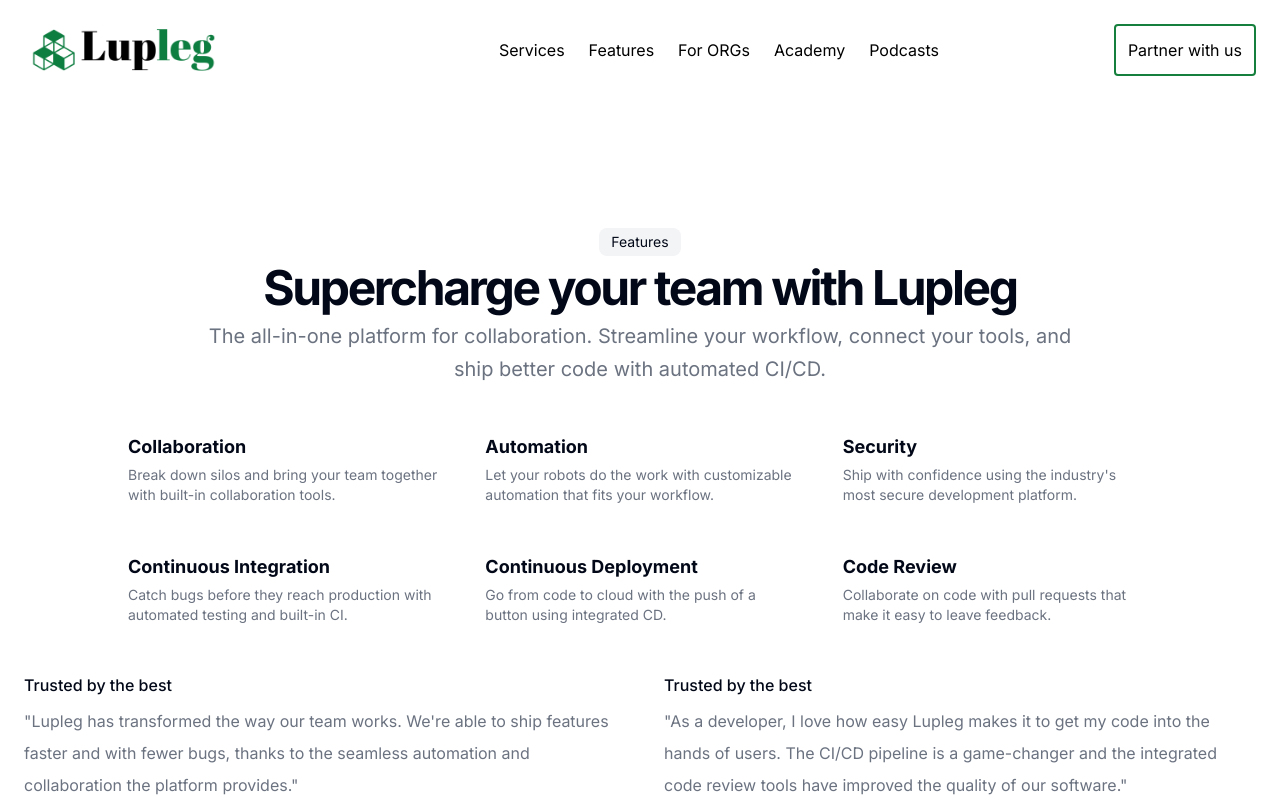
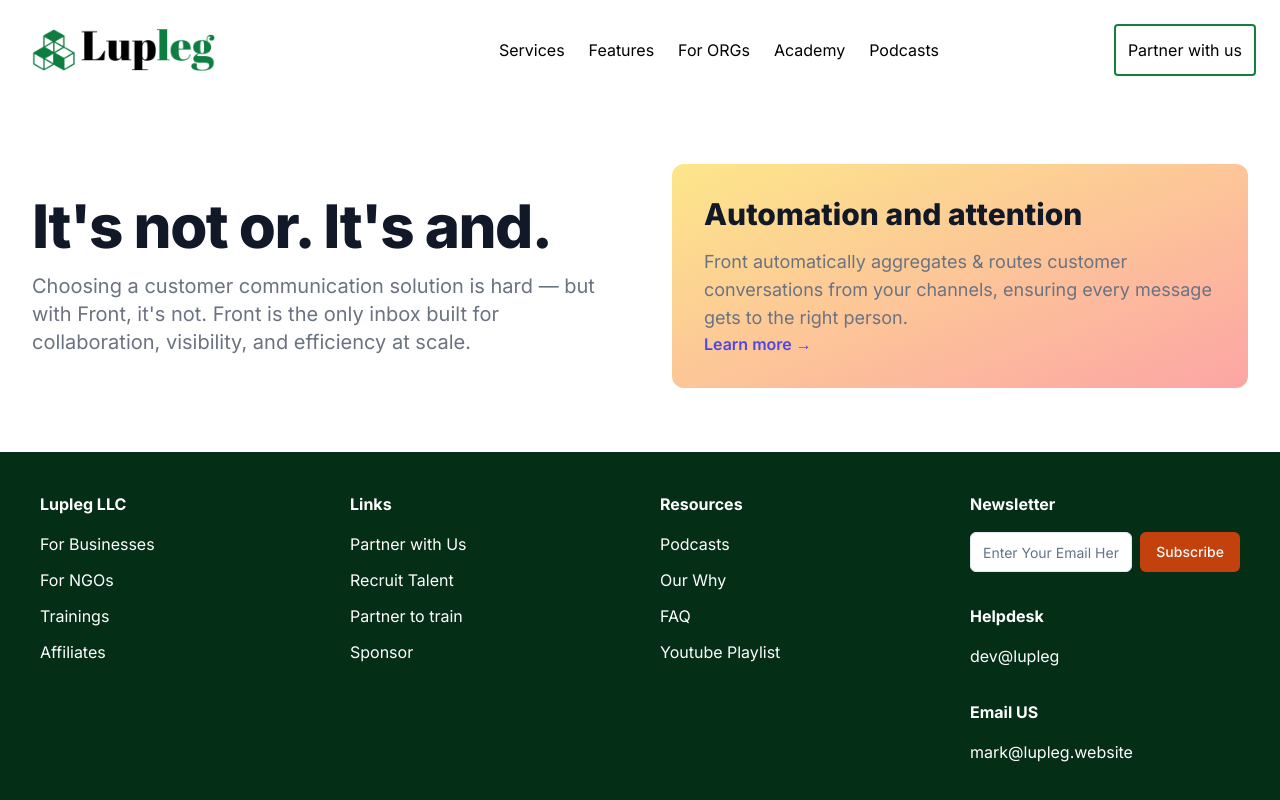
Before and after one commit to marksikaundi/Lupleg, a Next.js app: page /features in a window 1280 px wide. Shown: the top 800 px of the page. Built offline with nearby package versions, Linux system fonts and the light colour scheme.

Commit message:
progress in features

```diff
--- a/app/features/page.jsx
+++ b/app/features/page.jsx
@@ -1,106 +1,36 @@
-import Link from "next/link";
-
 export default function Component() {
   return (
-    <section className="w-full py-12 md:py-24 lg:py-32">
-      <div className="container space-y-12 px-4 md:px-6">
-        <div className="flex flex-col items-center justify-center space-y-4 text-center">
-          <div className="space-y-2">
-            <div className="inline-block rounded-lg bg-gray-100 px-3 py-1 text-sm dark:bg-gray-800">
-              Features
-            </div>
-            <h2 className="text-3xl font-bold tracking-tighter sm:text-5xl">
-              Supercharge your team with Lupleg
-            </h2>
-            <p className="max-w-[900px] text-gray-500 md:text-xl/relaxed lg:text-base/relaxed xl:text-xl/relaxed dark:text-gray-400">
-              The all-in-one platform for collaboration. Streamline your
-              workflow, connect your tools, and ship better code with automated
-              CI/CD.
+    <div className="">
+      <div className="mx-auto max-w-7xl px-4 py-16 sm:px-6 lg:px-8">
+        <div className="grid grid-cols-1 items-center gap-16 lg:grid-cols-2">
+          <div>
+            <h1 className="text-5xl font-extrabold tracking-tight text-gray-900 sm:text-6xl">
+              It's not or. It's and.
+            </h1>
+            <p className="mt-4 max-w-2xl text-xl text-gray-500 lg:mx-auto">
+              Choosing a customer communication solution is hard — but with
+              Front, it's not. Front is the only inbox built for collaboration,
+              visibility, and efficiency at scale.
             </p>
           </div>
-        </div>
-        <div className="mx-auto grid max-w-sm items-start gap-8 sm:max-w-4xl sm:grid-cols-2 md:gap-12 lg:max-w-5xl lg:grid-cols-3">
-          <div className="grid gap-1">
-            <h3 className="text-lg font-bold">Collaboration</h3>
-            <p className="text-sm text-gray-500 dark:text-gray-400">
-              Break down silos and bring your team together with built-in
-              collaboration tools.
+          <div className="rounded-xl bg-gradient-to-br from-[#fde68a] to-[#fca5a5] p-8">
+            <h2 className="text-3xl font-extrabold text-gray-900">
+              Automation and attention
+            </h2>
+            <p className="mt-4 text-lg text-gray-500">
+              Front automatically aggregates & routes customer conversations
+              from your channels, ensuring every message gets to the right
+              person.
             </p>
-          </div>
-          <div className="grid gap-1">
-            <h3 className="text-lg font-bold">Automation</h3>
-            <p className="text-sm text-gray-500 dark:text-gray-400">
-              Let your robots do the work with customizable automation that fits
-              your workflow.
-            </p>
-          </div>
-          <div className="grid gap-1">
-            <h3 className="text-lg font-bold">Security</h3>
-            <p className="text-sm text-gray-500 dark:text-gray-400">
-              Ship with confidence using the industry's most secure development
-              platform.
-            </p>
-          </div>
-          <div className="grid gap-1">
-            <h3 className="text-lg font-bold">Continuous Integration</h3>
-            <p className="text-sm text-gray-500 dark:text-gray-400">
-              Catch bugs before they reach production with automated testing and
-              built-in CI.
-            </p>
-          </div>
-          <div className="grid gap-1">
-            <h3 className="text-lg font-bold">Continuous Deployment</h3>
-            <p className="text-sm text-gray-500 dark:text-gray-400">
-              Go from code to cloud with the push of a button using integrated
-              CD.
-            </p>
-          </div>
-          <div className="grid gap-1">
-            <h3 className="text-lg font-bold">Code Review</h3>
-            <p className="text-sm text-gray-500 dark:text-gray-400">
-              Collaborate on code with pull requests that make it easy to leave
-              feedback.
-            </p>
+            <a
+              className="mt-6 text-base font-semibold text-indigo-600 hover:text-indigo-500"
+              href="#"
+            >
+              Learn more →
+            </a>
           </div>
         </div>
-        <div className="mx-auto grid max-w-3xl gap-6 lg:max-w-none lg:grid-cols-2 lg:gap-12">
-          <div className="flex flex-col gap-2">
-            <div className="font-medium">Trusted by the best</div>
-            <p className="md:leading-loose/relaxed lg:leading-loose/relaxed xl:leading-loose/relaxed leading-loose text-gray-500 dark:text-gray-400">
-              "Lupleg has transformed the way our team works. We're able to ship
-              features faster and with fewer bugs, thanks to the seamless
-              automation and collaboration the platform provides."
-            </p>
-            <div className="font-semibold">
-              - Mark Sikaundi, CTO at DevCircle Africa
-            </div>
-          </div>
-          <div className="flex flex-col gap-2">
-            <div className="font-medium">Trusted by the best</div>
-            <p className="md:leading-loose/relaxed lg:leading-loose/relaxed xl:leading-loose/relaxed leading-loose text-gray-500 dark:text-gray-400">
-              "As a developer, I love how easy Lupleg makes it to get my code
-              into the hands of users. The CI/CD pipeline is a game-changer and
-              the integrated code review tools have improved the quality of our
-              software."
-            </p>
-            <div className="font-semibold">- David Jiri, Software Engineer</div>
-          </div>
-        </div>
-        <div className="flex flex-col justify-center min-[400px]:flex-row">
-          <Link
-            className="inline-flex h-10 items-center justify-center rounded-md border  border-gray-200 bg-white px-8 text-sm font-medium shadow-sm transition-colors hover:bg-gray-100 hover:text-gray-900 focus-visible:outline-none focus-visible:ring-1 focus-visible:ring-gray-950 disabled:pointer-events-none disabled:opacity-50 dark:border-gray-800  dark:bg-gray-950 dark:hover:bg-gray-800 dark:hover:text-gray-50 dark:focus-visible:ring-gray-300"
-            href="contacts"
-          >
-            Contact Sales
-          </Link>
-          <Link
-            className="inline-flex h-10 items-center justify-center rounded-md border  border-gray-200 bg-white px-8 text-sm font-medium shadow-sm transition-colors hover:bg-gray-100 hover:text-gray-900 focus-visible:outline-none focus-visible:ring-1 focus-visible:ring-gray-950 disabled:pointer-events-none disabled:opacity-50 dark:border-gray-800 dark:bg-gray-950 dark:hover:bg-gray-800 dark:hover:text-gray-50 dark:focus-visible:ring-gray-300"
-            href="docs"
-          >
-            Learn More
-          </Link>
-        </div>
       </div>
-    </section>
+    </div>
   );
 }
```
